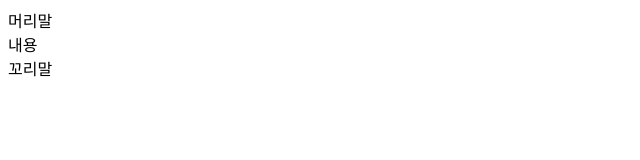
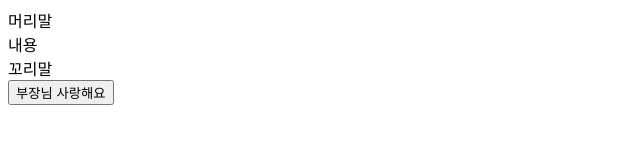
Before and after one commit to 912a/company-project, a plain HTML site: page index.html in a window 1280 px wide. Shown: the whole page, without its empty margins (0-640 px from the left). Drawn offline with Linux system fonts and the light colour scheme.

Commit message:
freshman first commit

```diff
--- a/index.html
+++ b/index.html
@@ -16,5 +16,8 @@
     <footer>
         꼬리말
     </footer>
+
+    <!-- 부장님 지시사항 -->
+    <button>부장님 사랑해요</button>
 </body>
 </html>
```
